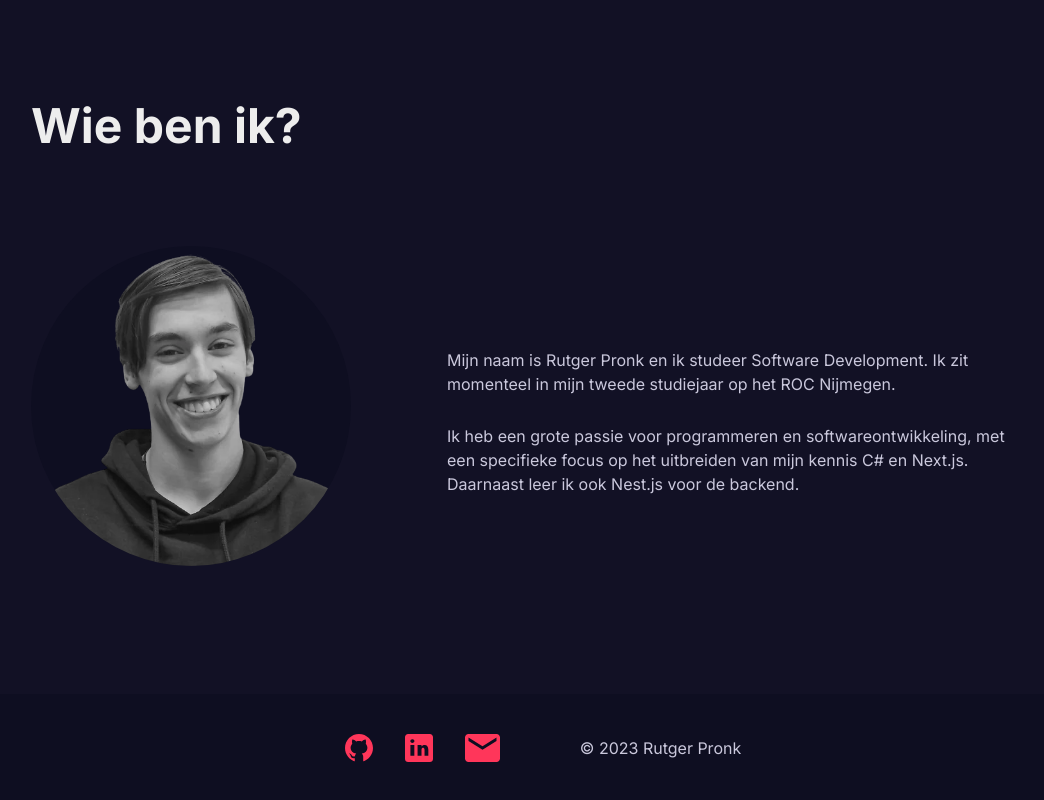
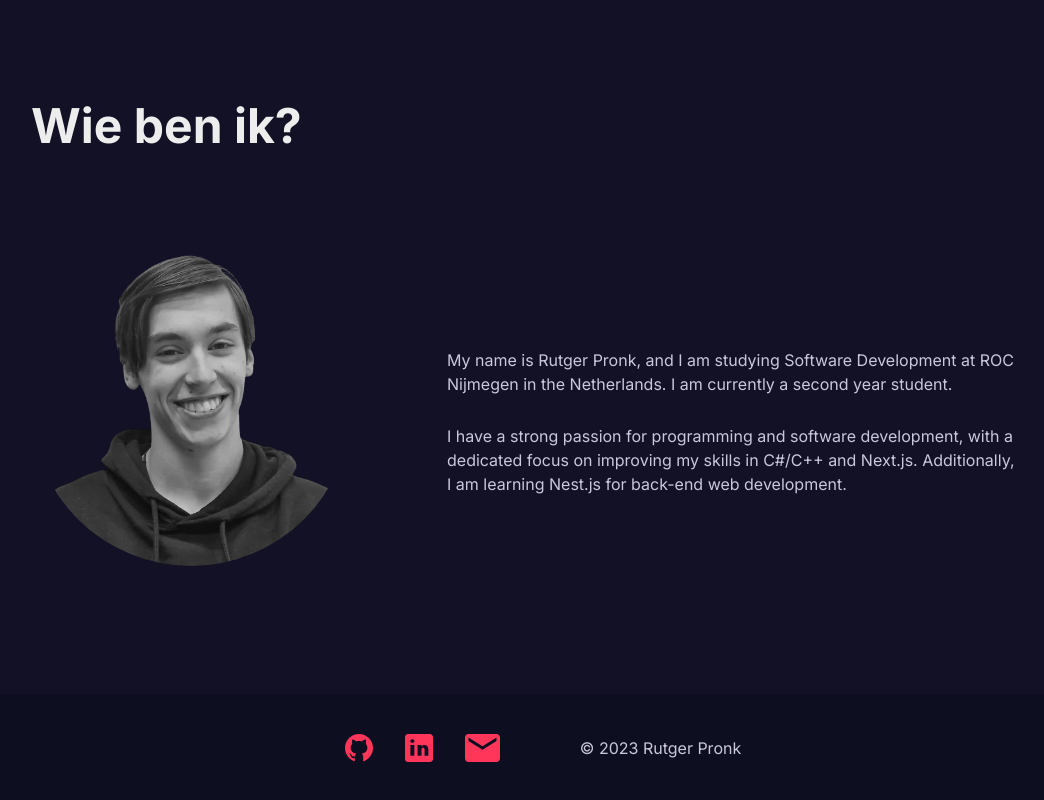
Before and after one commit to Rutger505/portfolio, a Next.js app: page / in a window 1280 px wide. Shown: the part 826-1626 px from the top of the page, without its empty margins (97-1141 px from the left). Built offline with nearby package versions, Linux system fonts and the light colour scheme.

Commit message:
Translate About me Text from dutch to english

```diff
--- a/src/components/aboutMe.tsx
+++ b/src/components/aboutMe.tsx
@@ -11,22 +11,21 @@ export default function AboutMe() {
       <div className="mt-24 flex flex-wrap items-center gap-x-12 gap-y-10 mdlg:flex-nowrap lg:gap-x-24">
         <div className="flex flex-wrap items-center justify-center gap-10 md:flex-shrink-0 mdlg:flex-col mdlg:flex-nowrap">
           <Image
-            className={
-              "w-full max-w-[20rem] rounded-full bg-secondary sm:h-80 sm:w-80"
-            }
+            className={"w-full max-w-[20rem] rounded-full sm:h-80 sm:w-80"}
             src={mePhoto}
             alt={"A picture of me"}
           />
         </div>
         <div className="mt-8 max-w-[572px] flex-shrink text-textSecondary delay-150 sm:min-w-[350px]">
           <p>
-            Mijn naam is Rutger Pronk en ik studeer Software Development. Ik zit
-            momenteel in mijn tweede studiejaar op het ROC Nijmegen.
+            My name is Rutger Pronk, and I am studying Software Development at
+            ROC Nijmegen in the Netherlands. I am currently a second year
+            student.
           </p>
           <p className="mt-7">
-            Ik heb een grote passie voor programmeren en softwareontwikkeling,
-            met een specifieke focus op het uitbreiden van mijn kennis C# en
-            Next.js. Daarnaast leer ik ook Nest.js voor de backend.
+            I have a strong passion for programming and software development,
+            with a dedicated focus on improving my skills in C#/C++ and Next.js.
+            Additionally, I am learning Nest.js for back-end web development.
           </p>
         </div>
       </div>
```
